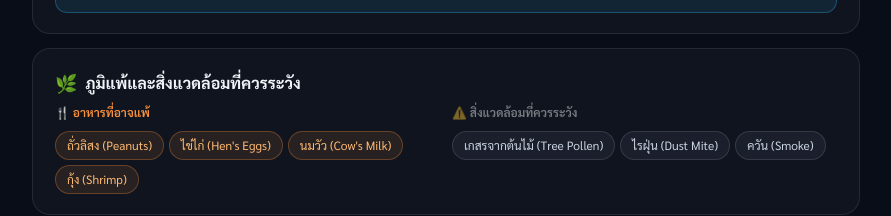
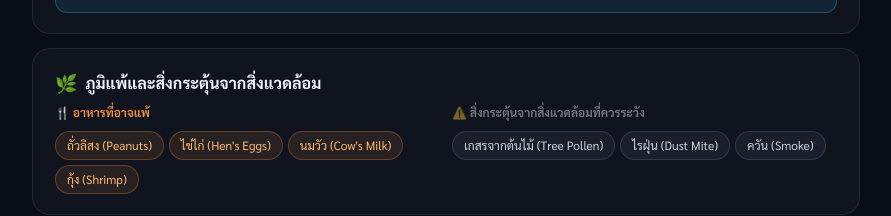
Before and after one commit to prhdev222/dnadash, a website: page public/demo/patient/index.html in a window 1280 px wide. Shown: the part 3743-3959 px from the top of the page, without its empty margins (194-1085 px from the left). Drawn offline with nearby package versions, Linux system fonts and the light colour scheme; a web font is replaced by a local one.

Commit message:
Tighten Thai wording for environmental risks

```diff
--- a/public/demo/patient/index.html
+++ b/public/demo/patient/index.html
@@ -323,9 +323,9 @@ const TEXT = {
     allPgxDrugs:"ยาทั้งหมดจากข้อมูลผู้ป่วย",
     showMore:"แสดงทั้งหมด",
     showLess:"ซ่อนบางส่วน",
-    allergy:"ภูมิแพ้และสิ่งแวดล้อมที่ควรระวัง",
+    allergy:"ภูมิแพ้และสิ่งกระตุ้นจากสิ่งแวดล้อม",
     foodRisk:"อาหารที่อาจแพ้",
-    envRisk:"สิ่งแวดล้อมที่ควรระวัง",
+    envRisk:"สิ่งกระตุ้นจากสิ่งแวดล้อมที่ควรระวัง",
     noData:"ไม่มีข้อมูล",
     footer:"ที่มา: mock patient data · Demo page only",
     pdpa:"DEMO",
```
Also changed, not shown: public/patient/index.html (+2 -2 lines).
